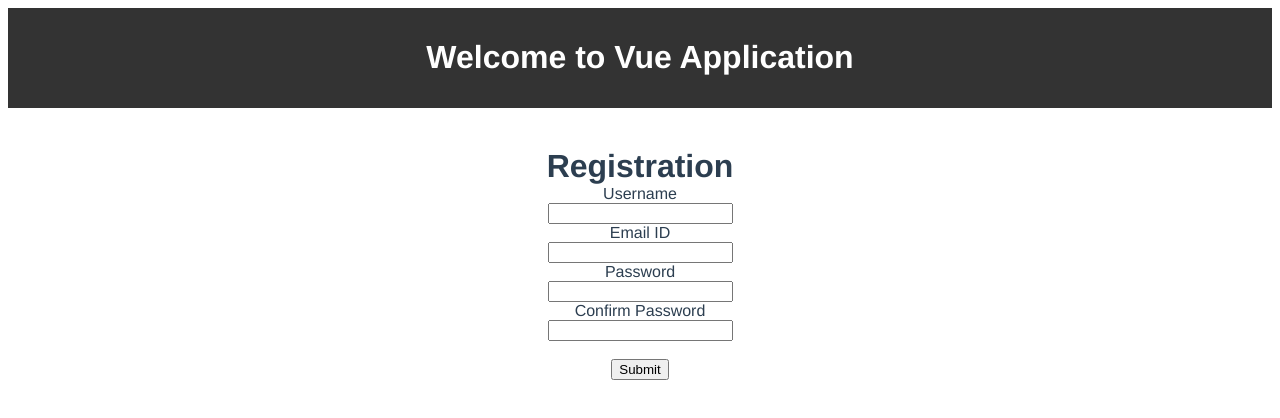
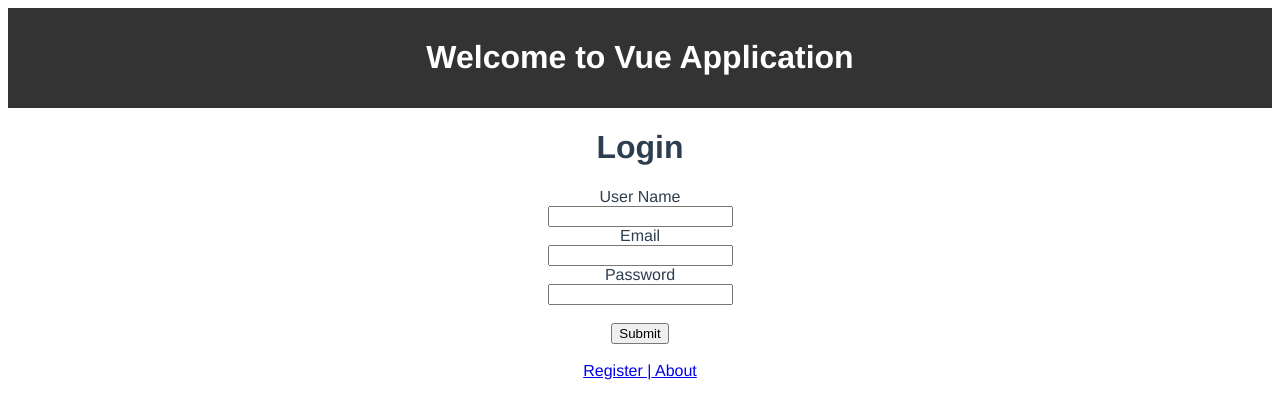
Before and after one commit to Anurag96/my-login-registration-Vue-app, a Vue app: page /#/login in a window 1280 px wide. Before the commit this address led to /#/. Shown: the top 418 px of the page. Built offline with nearby package versions, Linux system fonts and the light colour scheme.

Commit message:
Added routers and local storage

```diff
--- a/src/App.vue
+++ b/src/App.vue
@@ -1,18 +1,14 @@
 <template>
   <div id="app">
-  <!-- <router-link to="/registration">About</router-link>
-    <router-view></router-view> -->
-    <Registration/>
+    <router-view></router-view>
   </div>
 </template>
 
 <script>
-import Registration from './components/Registration.vue'
 
 export default {
   name: 'App',
   components: {
-    Registration
 
   }
 }
--- /dev/null
+++ b/src/components/AboutMe.vue
@@ -0,0 +1,14 @@
+<template>
+  <div>
+    <div><Header/></div>
+   <router-link to="/login">Login</router-link>
+  </div>
+</template>
+
+<script>
+import Header from './Header.vue'
+export default {
+  name: 'About',
+  components:{Header}
+};
+</script>
--- a/src/components/Login.vue
+++ b/src/components/Login.vue
@@ -1,34 +1,33 @@
 <template>
  <div class="login">
+   <div><Header/></div>
     <h1>Login</h1>
 
     <div class="box">
        <form id="login-form">
       <!-- name -->
       <div class="field">
-        <label class="label">User Name : </label>
+        <label class="label">User Name </label><br>
         <input type="text" class="input" name="userName">
       </div>
 
       <!-- email -->
       <div class="field">
-        <label class="label">Email : </label>
+        <label class="label">Email </label> <br>
         <input type="email" class="input" name="email">
       </div>
 
       <div class="field">
-        <label class="label">Password : </label>
+        <label class="label">Password </label> <br>
         <input type="password" class="input" name="password">
       </div>
 
-      <div class="field">
-        <label class="label">Confirm Password : </label>
-        <input type="password" class="input" name="confirmPassword">
-      </div>
-
       <!-- submit button -->
-      <div class="field has-text-right">
-        <button type="submit" class="button is-danger">Submit</button>
+      <div class="field has-text-right"> <br>
+        <button type="submit" class="button is-danger">Submit</button><br>
+        <br>
+        <router-link to="/">Register |</router-link>
+         <router-link to="/about"> About</router-link>
       </div>
     </form>
     </div>
@@ -37,7 +36,11 @@
 </template>
 
 <script>
+import Header from './Header.vue'
+
 export default {
+  name: 'Login',
+  components:{Header}
 
 }
 </script>
--- a/src/components/Registration.vue
+++ b/src/components/Registration.vue
@@ -4,32 +4,43 @@
     <h1>Registration</h1>
 
     <div class="box">
-       <form id="signup-form">
+       <form id="signup-form" @submit.prevent="addUser">
 
       <div class="field">
         <label class="label">Username </label><br>
-        <input type="text" class="input" name="userName">
+        <input type="text" class="input" v-model="userName" name="userName" required>
       </div>
 
       <div class="field">
         <label class="label">Email ID </label><br>
-        <input type="email" class="input" name="email">
+        <input type="email" class="input" v-model="email" name="email" required>
       </div>
 
       <div class="field">
         <label class="label">Password </label><br>
-        <input type="password" class="input" name="password">
+        <input type="password" class="input" v-model="password" name="password" required>
       </div>
 
       <div class="field">
         <label class="label">Confirm Password </label><br>
-        <input type="password" class="input" name="confirmPassword">
+        <input type="password" class="input" name="password_confirmation">
       </div>
  <br>
       <!-- submit button -->
       <div class="field has-text-right">
-        <button type="submit" class="button is-danger">Submit</button>
+        <button type="submit" class="button is-danger">Submit</button><br>
+       <br> <router-link to="/login">Login |</router-link>
+         <router-link to="/about"> About</router-link>
       </div>
+      <!-- ERRORS -->
+    <!-- <div class="alert alert-danger" v-show="errors.any()">
+      <div v-if="errors.has('password')">
+        {{ errors.first('password') }}
+      </div>
+      <div v-if="errors.has('password_confirmation')">
+        {{ errors.first('password_confirmation') }}
+      </div>
+    </div> -->
     </form>
     </div>
   </div>
@@ -38,15 +49,40 @@
 
 <script>
 import Header from './Header.vue'
+import { uuid } from "vue-uuid";
+// import VeeValidate from "vee-validate";
+
 
 export default {
   name: 'Registration',
   components:{Header},
   props: {
     msg: String
-  },data(){
+  },
+  data(){
     return{
+      userName:"",
+      email:"",
+      password:""
 
+    }
+  },
+  methods: {
+    addUser(){
+      const newTodoObj = {
+            id: uuid.v1(),
+            userName: this.userName,
+            email: this.email,
+            password:this.password
+          };
+    // localStorage.setItem('users',JSON.stringify())
+    // localStorage.getItem('abc','ff5')
+    // localStorage.removeItem('abc','ff5')
+    localStorage.setItem(newTodoObj.id,JSON.stringify())
+    localStorage.setItem(newTodoObj.userName,JSON.stringify())
+    localStorage.setItem(newTodoObj.email,JSON.stringify())
+    localStorage.setItem(newTodoObj.password,JSON.stringify())
+    // localStorage.setItem(newTodoObj.id,newTodoObj.userName,newTodoObj.email,newTodoObj.password,JSON.stringify())
     }
   }
 }
--- a/src/main.js
+++ b/src/main.js
@@ -1,26 +1,11 @@
 import Vue from 'vue'
 import App from './App.vue'
-import Router from 'vue-router'
-import Login from './components/Login'
-import Registration from './components/Registration'
+import router from './router'
 
-Vue.use(Router)
 
-export default new Router({
-  routes: [
-    {
-      path: '/login',
-      name: 'Login',
-      component: Login
-    },
-    {
-      path: '/registration',
-      name: 'Registration',
-      component: Registration
-    }
-  ]
-})
+
 
 new Vue({
+  router,
   render: h => h(App),
 }).$mount('#app')
--- /dev/null
+++ b/src/router/index.js
@@ -0,0 +1,27 @@
+import Vue from 'vue'
+import Router from 'vue-router'
+import Login from '@/components/Login'
+import Registration from '@/components/Registration'
+import AboutMe from '@/components/AboutMe.vue'
+
+Vue.use(Router)
+
+export default new Router({
+  routes: [
+    {
+      path: '/login',
+      name: 'Login',
+      component: Login
+    },
+    {
+      path: '/',
+      name: 'Registration',
+      component: Registration
+    },
+    {
+      path: '/about',
+      name: 'about',
+      component: AboutMe
+    }
+  ]
+})
```
Also changed, not shown: package.json (+8 -1 lines).
